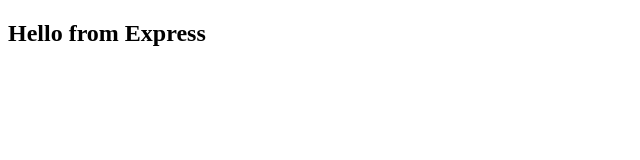
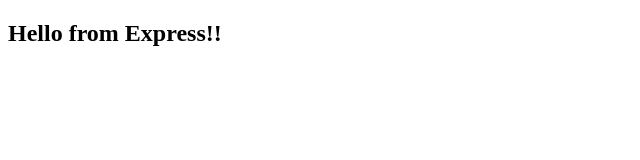
Before and after one commit to zashishz/jsDevEnv, a website built with webpack: page src/index.html in a window 1280 px wide. Shown: the full height of the page, 0-640 px from the left. Built offline with nearby package versions, Linux system fonts and the light colour scheme.

Commit message:
Broken Test case

```diff
--- a/src/index.html
+++ b/src/index.html
@@ -7,7 +7,7 @@
     <title>Express</title>
 </head>
 <body>
-    <h2>Hello from Express</h2>
+    <h2>Hello from Express!!</h2>
     <script src="bundle.js"></script>
 </body>
 </html>
```
Also changed, not shown: .travis.yml (added).
